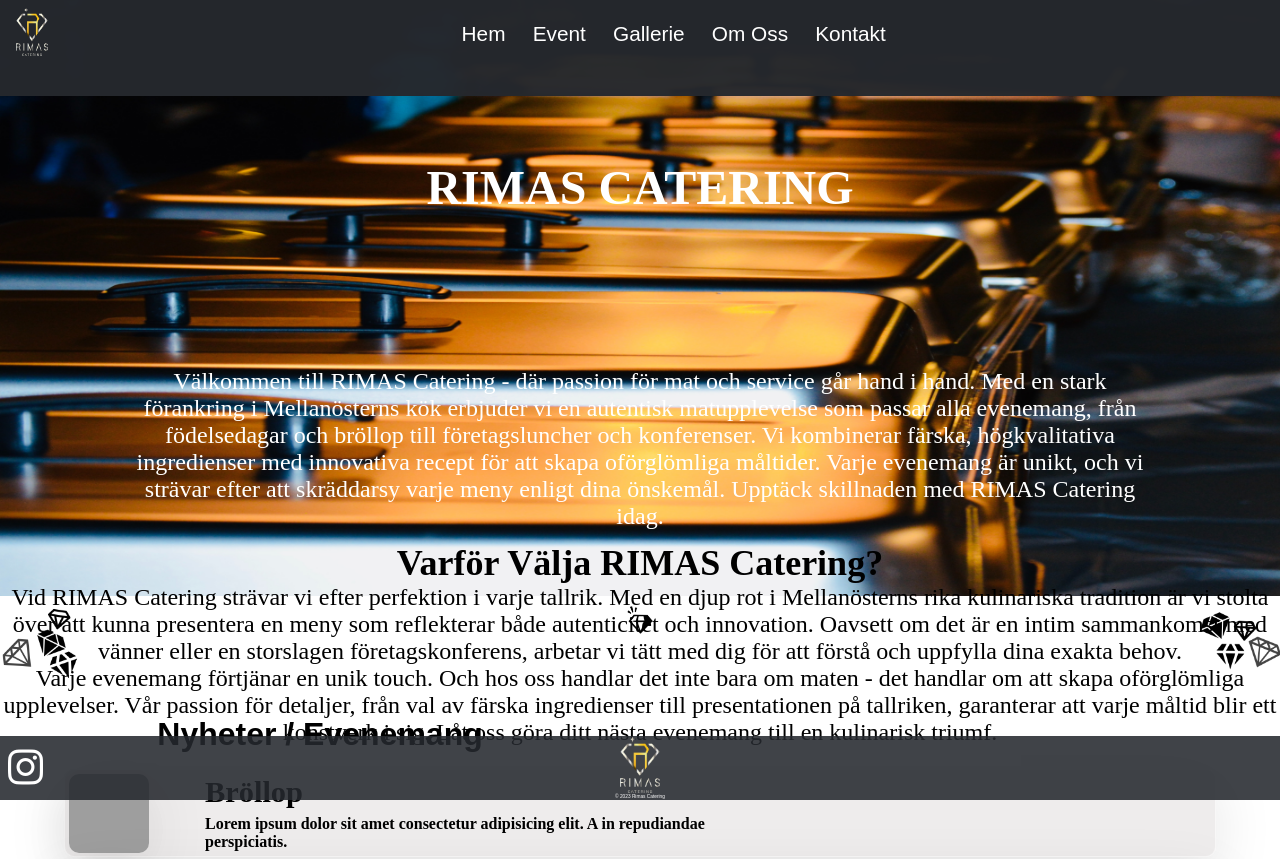
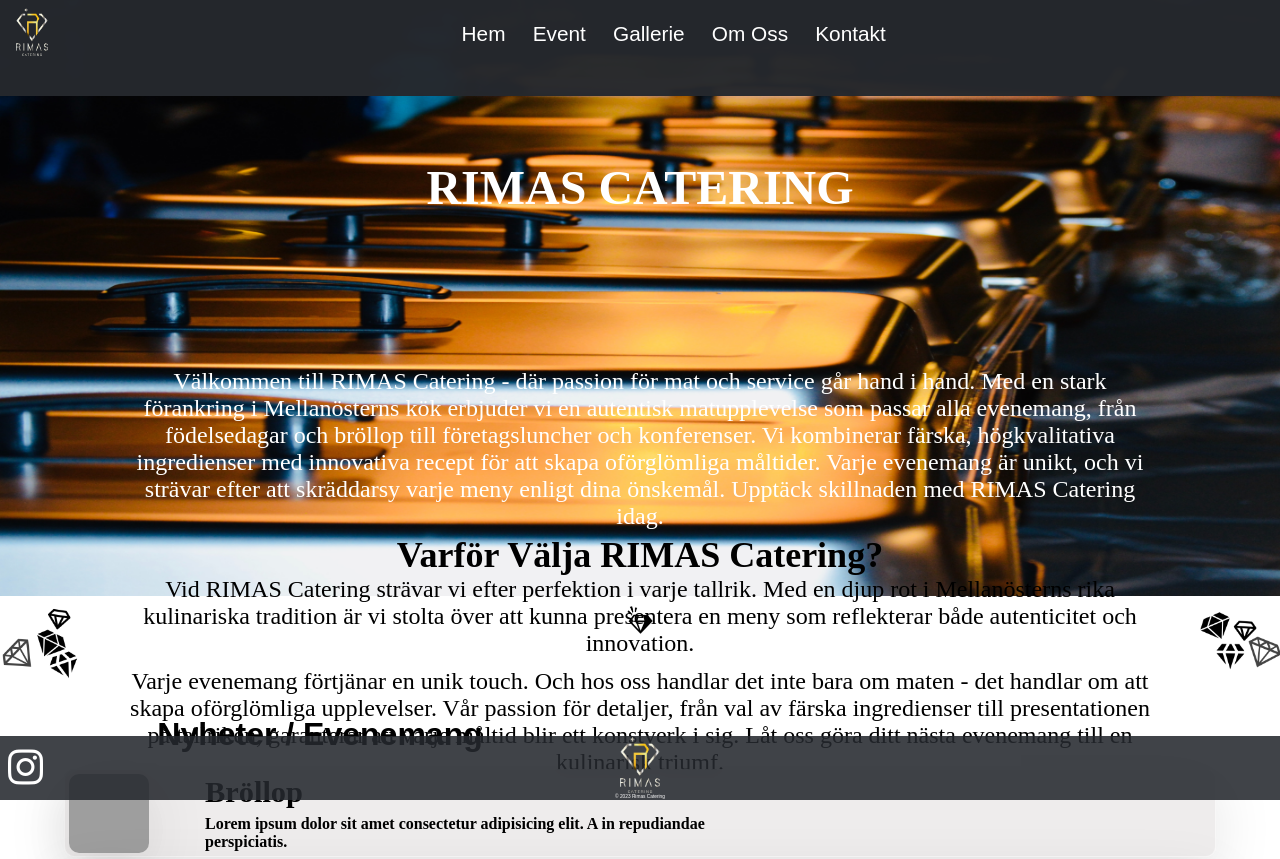
Before and after one commit to Abdumah-code/rimas-new, a website built with Vite: page index.html in a window 1280 px wide. Shown: the top 859 px of the page. Built offline with nearby package versions, Linux system fonts and the light colour scheme; grey boxes are pictures that could not be loaded; files whose address does not match are found by name.

Commit message:
testing new stuff

```diff
--- a/css/computer.scss
+++ b/css/computer.scss
@@ -129,12 +129,19 @@
             justify-content: center;
             align-content: center;
             width: 100%;
+            padding-left: 10%;
+            padding-right: 10%;
+            padding-top: 2.5%;
             height: 10rem;
             margin-top: 2rem;
             margin-bottom: 8rem;
             text-align: center;
             font-size: 1rem;
             color: black;
+
+            p {
+                margin-bottom: 1%;
+            }
         }
 
         // @media (min-height: 600px) {
@@ -268,6 +275,4 @@
         font-family: Jost;
         src: url(./Jost/static/Jost-ExtraLight.ttf);
     }
-
-
 }
--- a/index.html
+++ b/index.html
@@ -39,7 +39,7 @@
         <section>
           <h2>Varför Välja RIMAS Catering?</h2>
           <p>
-            Vid RIMAS Catering strävar vi efter perfektion i varje tallrik. Med en djup rot i Mellanösterns rika kulinariska tradition är vi stolta över att kunna presentera en meny som reflekterar både autenticitet och innovation. Oavsett om det är en intim sammankomst med vänner eller en storslagen företagskonferens, arbetar vi tätt med dig för att förstå och uppfylla dina exakta behov.
+            Vid RIMAS Catering strävar vi efter perfektion i varje tallrik. Med en djup rot i Mellanösterns rika kulinariska tradition är vi stolta över att kunna presentera en meny som reflekterar både autenticitet och innovation.
           </p>
           <p>
             Varje evenemang förtjänar en unik touch. Och hos oss handlar det inte bara om maten - det handlar om att skapa oförglömliga upplevelser. Vår passion för detaljer, från val av färska ingredienser till presentationen på tallriken, garanterar att varje måltid blir ett konstverk i sig. Låt oss göra ditt nästa evenemang till en kulinarisk triumf.
```
Also changed, not shown: kontakt.html (+2 -0 lines), css/computer.css, 1 other file.
